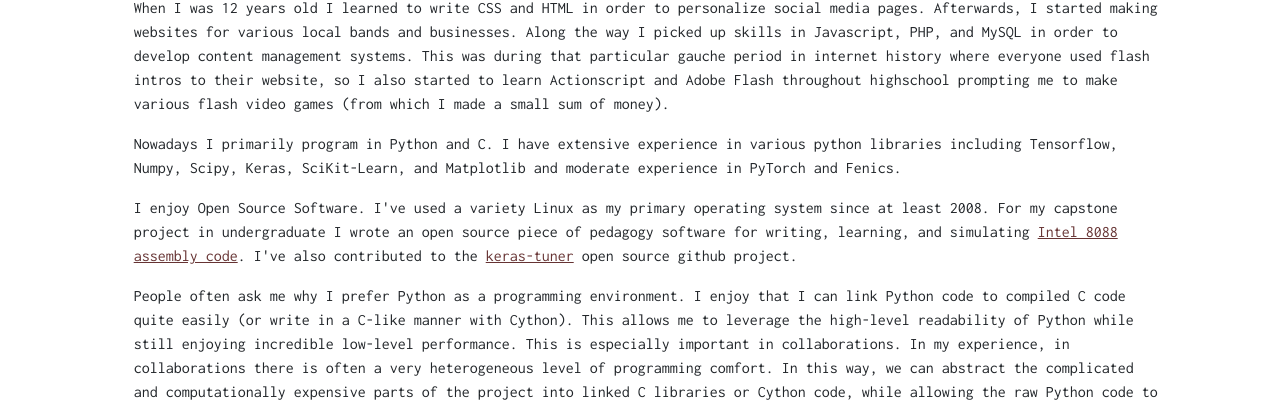
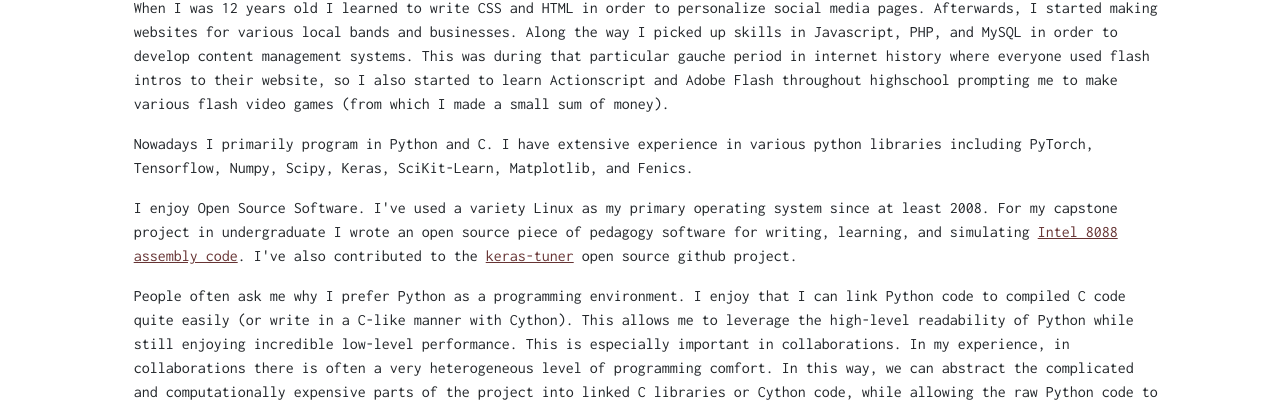
Before and after one commit to brydon/brydon.github.io, a plain HTML site: page code.html in a window 1280 px wide. Shown: the part 385-793 px from the top of the page. Drawn offline with nearby package versions, Linux system fonts and the light colour scheme.

Commit message:
Update code.html

```diff
--- a/code.html
+++ b/code.html
@@ -69,7 +69,7 @@
                 <div class="col-md-10 text-start">
                     <h1>Code</h1>
                     <p>When I was 12 years old I learned to write CSS and HTML in order to personalize social media pages. Afterwards, I started making websites for various local bands and businesses. Along the way I picked up skills in Javascript, PHP, and MySQL in order to develop content management systems. This was during that particular gauche period in internet history where everyone used flash intros to their website, so I also started to learn Actionscript and Adobe Flash throughout highschool prompting me to make various flash video games (from which I made a small sum of money).</p>
-                    <p>Nowadays I primarily program in Python and C. I have extensive experience in various python libraries including Tensorflow, Numpy, Scipy, Keras, SciKit-Learn, and Matplotlib and moderate experience in PyTorch and Fenics.
+                    <p>Nowadays I primarily program in Python and C. I have extensive experience in various python libraries including PyTorch, Tensorflow, Numpy, Scipy, Keras, SciKit-Learn, Matplotlib, and Fenics.
                     </p>
                     <p>
                     I enjoy Open Source Software. I've used a variety Linux as my primary operating system since at least 2008. For my capstone project in undergraduate I wrote an open source piece of pedagogy software for writing, learning, and simulating <a href="https://github.com/brydon/arc" title="Arc on GitHub">Intel 8088 assembly code</a>. I've also contributed to the <a href="https://github.com/keras-team/keras-tuner" title="Keras-Tuner on GitHub">keras-tuner</a> open source github project.
```
